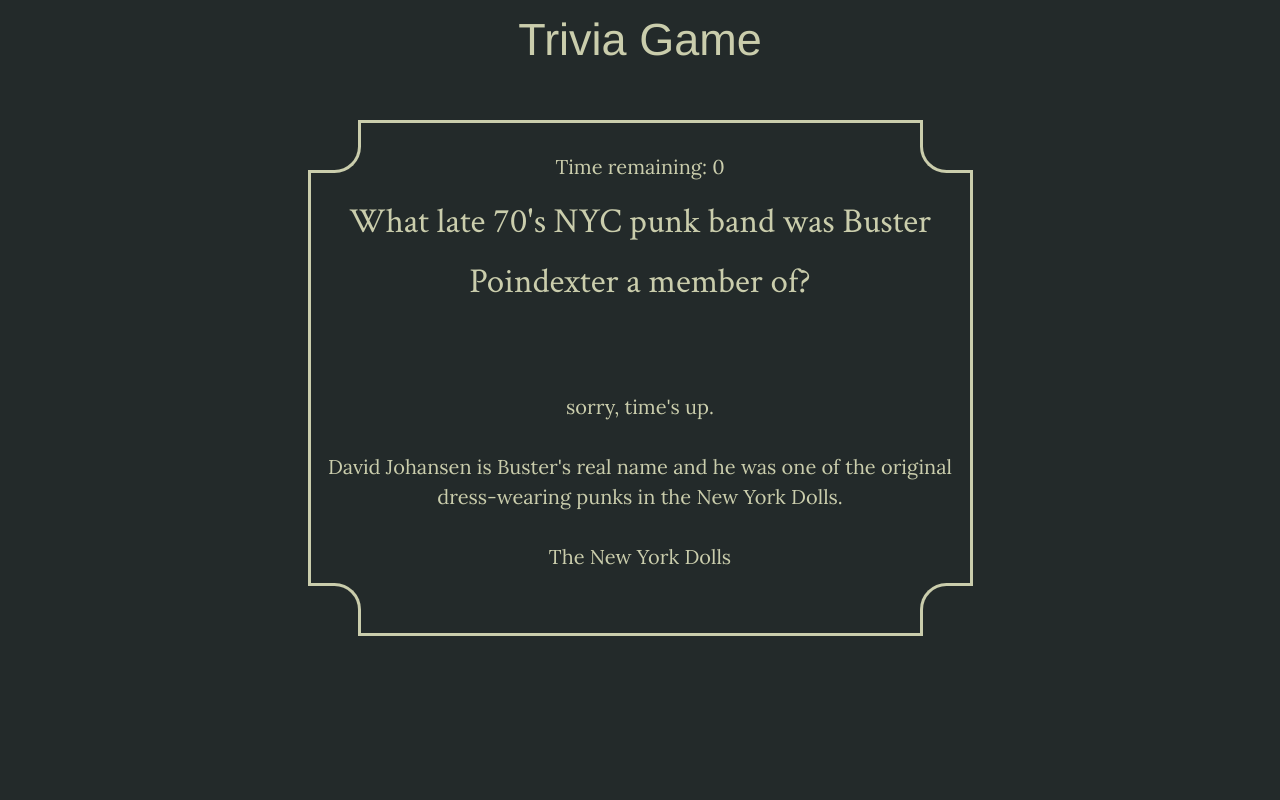
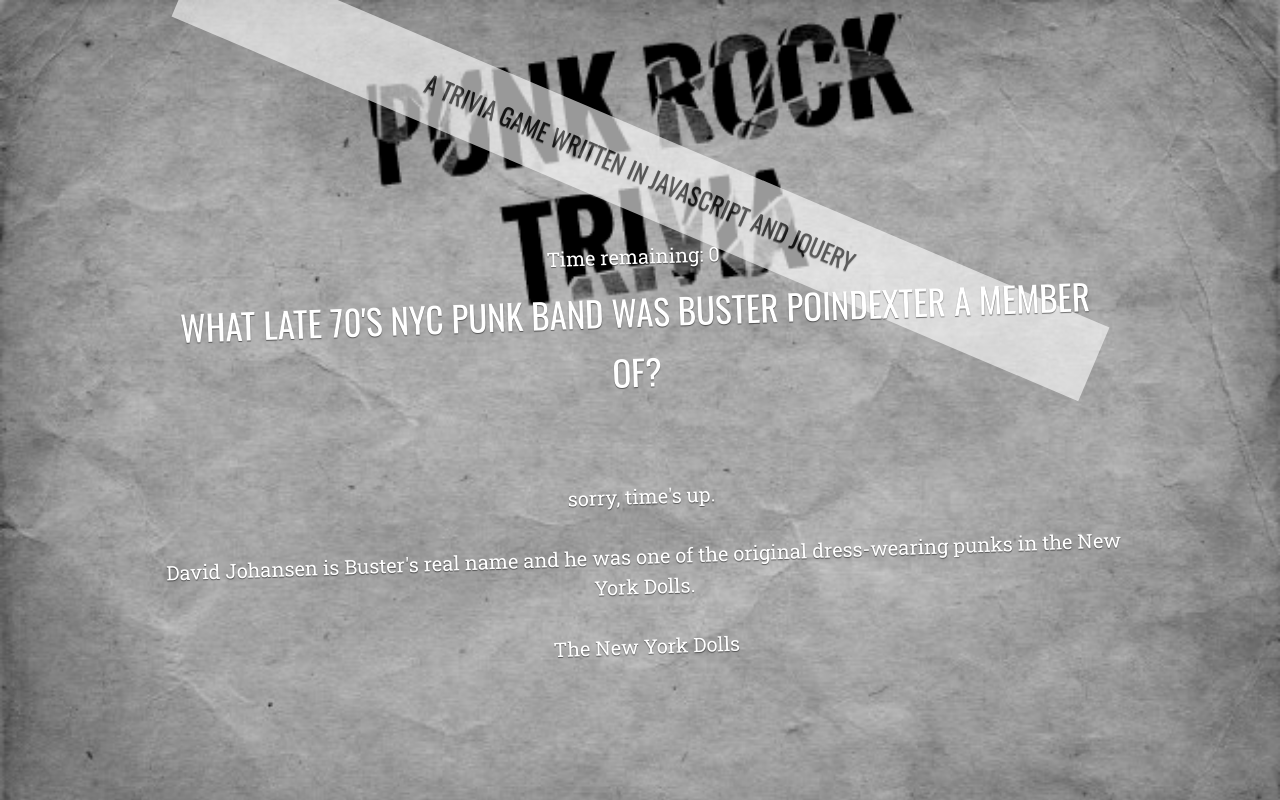
Before and after one commit to josedigital/TriviaGame, a PHP site: page / in a window 1280 px wide. Run offline with PHP 8.4, Linux system fonts and the light colour scheme.

Commit message:
added design - punk aesthetic

```diff
--- a/assets/css/style.css
+++ b/assets/css/style.css
@@ -3,19 +3,42 @@
 
 body {
   background: #232a2a;
-  color: #cacdac;
-  font-family: 'Lora', serif;
+  background: url('../images/distressed-bg.jpg') 0 0 no-repeat;
+  background-size: cover;
+  background-attachment: fixed;
+  color: #fff;
+  font-family: 'Roboto Slab', serif;
+  text-shadow: 0 1px 1px rgba(0,0,0,0.5);
   transition: background .3s;
 }
 
+
+h1, h2, h3, h4 {
+  font-family: 'Oswald', sans-serif;
+  text-transform: uppercase;
+}
+
+.Tagline {
+  /*background: rgba(0,0,0,0.6);*/
+  background: #fff;
+  color: #222;
+  font-size: 24px;
+  margin-top: 3em;
+  opacity: 0.6;
+  padding: 10px;
+  transform: rotate(23deg);
+}
+
+
 .Question {
-  border: 3px solid #cacdac;
+  /*border: 3px solid #cacdac;*/
   padding: 30px 10px;
   position: relative;
+  transform: rotate(-2deg);
 }
 
 /* corners */
-.Question__corner {
+/*.Question__corner {
   background: #232a2a;
   border: 3px solid;
   height: 50px;
@@ -53,14 +76,10 @@
   border-bottom: none;
   bottom: -3px;
   left: -3px;
-}
-
-.Question__text {
-  font-family: 'Crimson Text', serif;
-}
+}*/
 
 .radio__label {
-  color: #cacdac;
+  color: #fff;
 }
 
 .hidden {
--- a/index.html
+++ b/index.html
@@ -9,18 +9,21 @@
   <meta name="viewport" content="width=device-width, initial-scale=1">
 
   <link rel="stylesheet" href="assets/css/cutestrap.min.css">
-  <link href="https://fonts.googleapis.com/css?family=Crimson+Text|Lora" rel="stylesheet">
+  <link href="https://fonts.googleapis.com/css?family=Roboto+Slab|Oswald" rel="stylesheet">
   <link rel="stylesheet" href="assets/css/animate.css">
   <link rel="stylesheet" href="assets/css/style.css">
 
 </head>
 <body>
+
+  <div class="wrapper">
     <header class="grid ta-center">
-      <h1>Trivia Game</h1>
+
+      <h2 class="Tagline">a trivia game written in javascript and jquery</h2>
     </header>
 
 
-  <div class="wrapper-small">
+
 
     <div class="grid">
 
```
Also changed, not shown: assets/images/distressed-bg.jpg (added), 1 other file.
